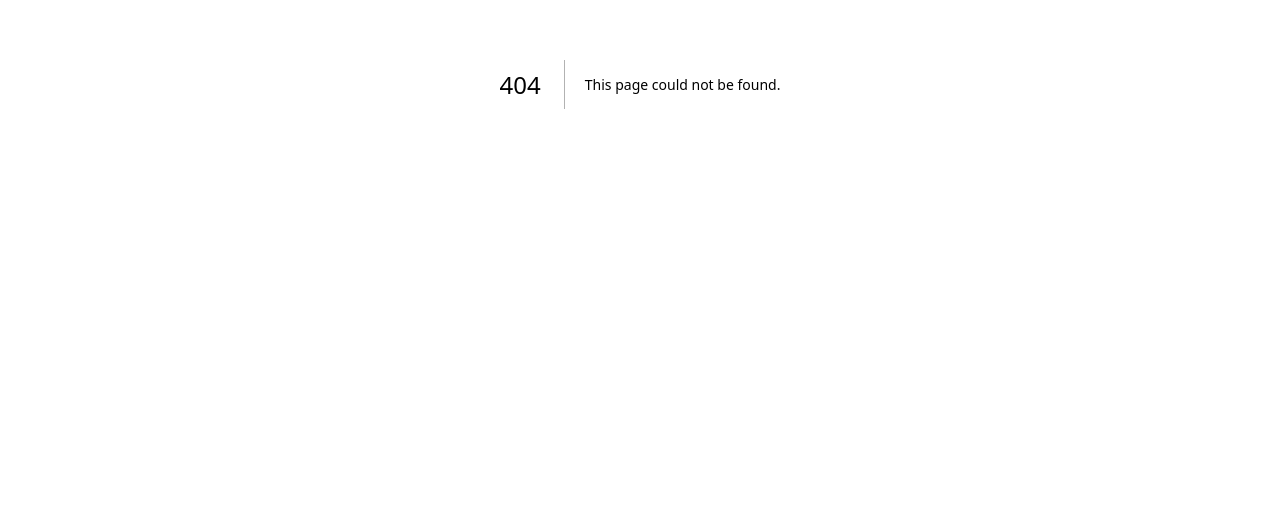
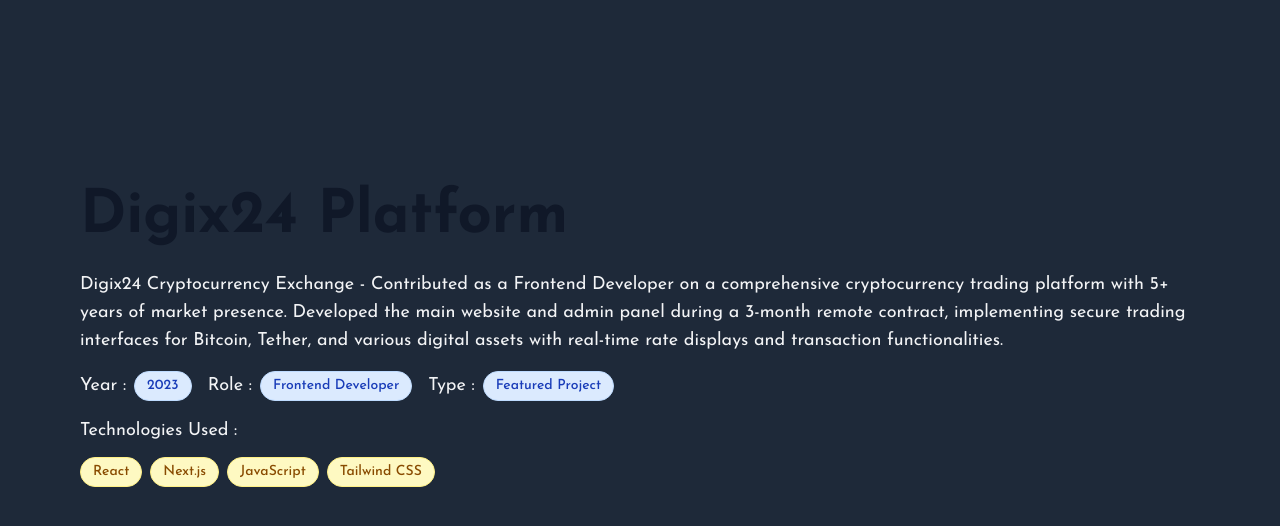
Before and after one commit to atefe-fazeli/portfolio-2025, a Next.js app: page /projects/1 in a window 1280 px wide. Before the commit this address had no page. Shown: the part 316-842 px from the top of the page. Before the commit the page ends 800 px from the top, so only its background shows below. Built offline with nearby package versions, Linux system fonts and the light colour scheme.

Commit message:
fix details component ui

```diff
--- /dev/null
+++ b/app/projects/[id]/page.tsx
@@ -0,0 +1,26 @@
+import { projectsList } from '@/data/listDtats';
+import ProjectDetails from '@/components/detail/index';
+import { notFound } from 'next/navigation';
+
+
+interface PageProps {
+  params: Promise<{
+    id: string;
+  }>;
+}
+
+export default async function ProjectPage({ params }: PageProps) {
+
+  const { id } = await params;
+
+  console.log('Project ID:', id);
+
+  const projectId = parseInt(id);
+  const project = projectsList.find(p => p.id === projectId);
+
+  if (!project) {
+    notFound();
+  }
+
+  return <ProjectDetails project={project} />;
+}
--- a/components/customCard.tsx
+++ b/components/customCard.tsx
@@ -3,6 +3,7 @@
 import CustomLink from "./ui/link";
 
 const ProjectCard: React.FC<ProjectCardProps> = ({
+  id,
   title,
   description,
   imageUrl,
@@ -12,7 +13,8 @@
   imageAlt = title,
 }) => {
   const isImageLeft = imagePosition === "left";
-
+const projectDetailLink = `/projects/${id}`;
+console.log('Project Detail Link:', projectDetailLink);
   return (
     <div
       className={`
@@ -43,7 +45,7 @@
               {description}
             </p>
           </div>
-          <CustomLink href="#" variant="button" className="mt-3 md:mt-0">
+          <CustomLink href={projectDetailLink} variant="button" className="mt-3 md:mt-0">
             more detail
           </CustomLink>
         </div>
--- a/components/imageGallery.tsx
+++ b/components/detail/imageGallery.tsx
@@ -13,7 +13,7 @@
 
 const ImageGallery = ({ images }: ImageGalleryProps) => {
   return (
-    <div className="rounded-xl overflow-hidden shadow-lg">
+    <div className="rounded-lg overflow-hidden shadow-lg">
       <Swiper
         modules={[Autoplay, Pagination, Navigation]}
         spaceBetween={0}
--- /dev/null
+++ b/components/detail/index.tsx
@@ -0,0 +1,61 @@
+"use client";
+
+import { ProjectItem } from "@/types/works";
+import { Title } from "../ui/title";
+import { Text } from "../ui/text";
+import Badge from "../ui/badge";
+import ImageGallery from "./imageGallery";
+
+interface ProjectDetailsProps {
+  project: ProjectItem;
+}
+
+const ProjectDetails = ({ project }: ProjectDetailsProps) => {
+  return (
+    <div className="flex flex-col  gap-5 md:gap-8  p-8 md:p-20">
+      <section className=" flex justify-center items-center">
+        <ImageGallery images={project.images || [project.imageUrl]} />
+      </section>
+
+      <section className="w-full  flex flex-col gap-y-4">
+        <Title className="">{project.title}</Title>
+
+        <Text className="">{project.description}</Text>
+
+        <div className="flex flex-wrap gap-4">
+          <div className="flex items-center gap-2">
+            <Text className="">Year :</Text>
+            <Badge variant="primary">{project.year}</Badge>
+          </div>
+
+          <div className="flex items-center gap-2">
+            <Text >Role :</Text>
+            <Badge variant="primary">{project.role}</Badge>
+          </div>
+
+          <div className="flex items-center gap-2">
+            <Text >Type :</Text>
+            <Badge variant="primary">{project.projectType}</Badge>
+          </div>
+        </div>
+
+        <div className="space-y-3">
+          <Text className="">Technologies Used :</Text>
+          <div className="flex flex-wrap gap-2">
+            {project.technologies.map((tech, index) => (
+              <Badge
+                key={index}
+                variant="warning"
+                className="transition-all hover:scale-105"
+              >
+                {tech}
+              </Badge>
+            ))}
+          </div>
+        </div>
+      </section>
+    </div>
+  );
+};
+
+export default ProjectDetails;
--- a/components/works.tsx
+++ b/components/works.tsx
@@ -81,6 +81,7 @@
               transition={{ delay: index * 0.2 }}
             >
               <ProjectCard
+              id={project.id}
                 title={project.title}
                 description={project.description}
                 imageUrl={project.imageUrl}
--- a/data/listDtats.ts
+++ b/data/listDtats.ts
@@ -56,9 +56,9 @@
     description: "Digix24 Cryptocurrency Exchange - Contributed as a Frontend Developer on a comprehensive cryptocurrency trading platform with 5+ years of market presence. Developed the main website and admin panel during a 3-month remote contract, implementing secure trading interfaces for Bitcoin, Tether, and various digital assets with real-time rate displays and transaction functionalities.",
     imageUrl: "/images/digix1.png",
     images: [
-      "/images/digix1.png",
-      "/images/digix2.png",
-      "/images/digix3.png",
+      "/images/digix1.PNG",
+      "/images/digix2.PNG",
+      "/images/digix3.PNG",
       "/images/digix4.png"
     ],
     year: "2023",
--- a/types/customCard.ts
+++ b/types/customCard.ts
@@ -1,4 +1,5 @@
 export interface ProjectCardProps {
+  id: number;
   title: string;
   description: string;
   imageUrl: string;
```
